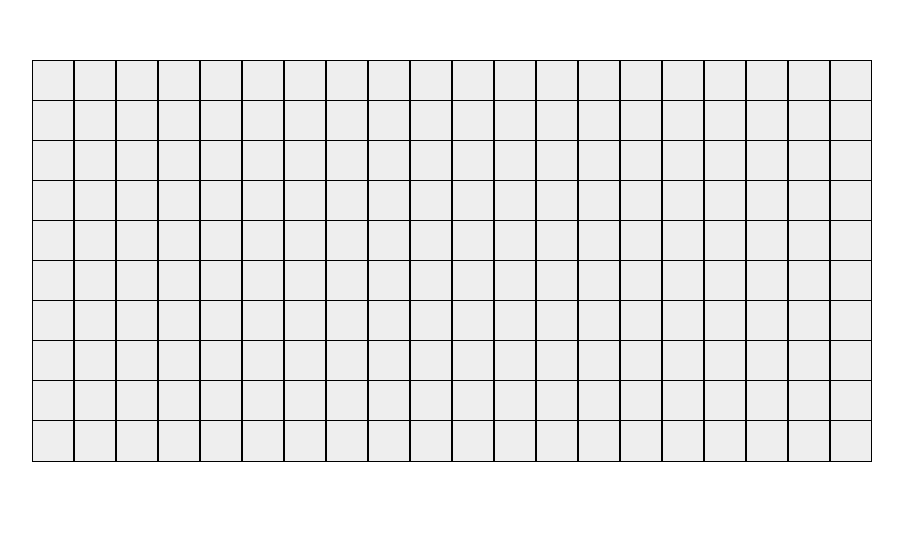
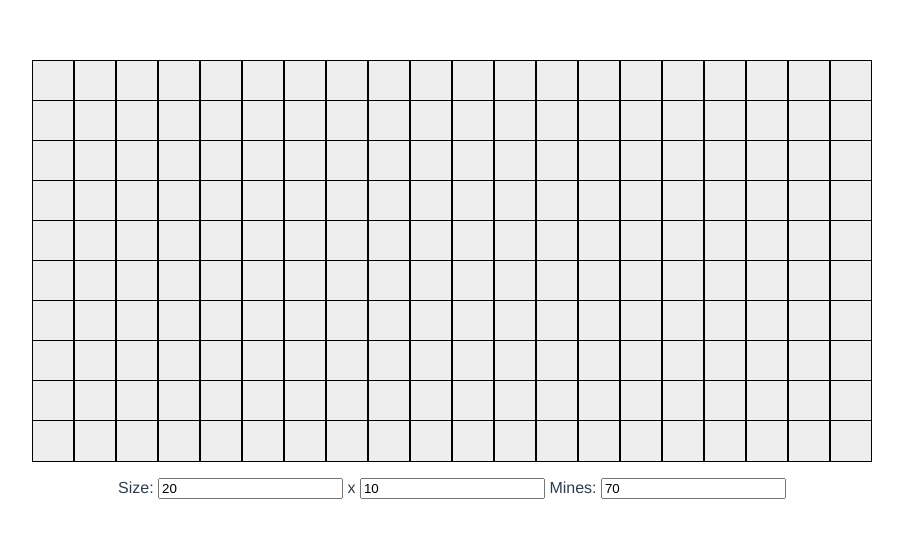
Before and after one commit to proton/minesweeper-vue.js, a Vue app: page / in a window 1280 px wide. Shown: the top 538 px of the page, without its empty margins (188-1091 px from the left). Built offline with nearby package versions, Linux system fonts and the light colour scheme.

Commit message:
started inputs

```diff
--- a/src/App.vue
+++ b/src/App.vue
@@ -1,5 +1,13 @@
 <template>
-  <Field :width="20" :height="10" :minesCount="70" />
+  <Field :width="width" :height="height" :minesCount="minesCount" />
+  <br/>
+  <div>
+    Size:
+    <input type="number" v-model="width"> x
+    <input type="number" v-model="height">
+    Mines:
+    <input type="number" v-model="minesCount">
+  </div>
 </template>
 
 <script>
@@ -9,6 +17,13 @@ export default {
   name: 'App',
   components: {
     Field
+  },
+  data() {
+    return {
+      width: 20,
+      height: 10,
+      minesCount: 70,
+    }
   }
 }
 </script>
--- a/src/components/Field.vue
+++ b/src/components/Field.vue
@@ -110,9 +110,6 @@ export default {
 </script>
 
 <style scoped>
-  .field {
-    /* border: 1px black solid; */
-  }
   .row {
     height: 40px;
   }
```
